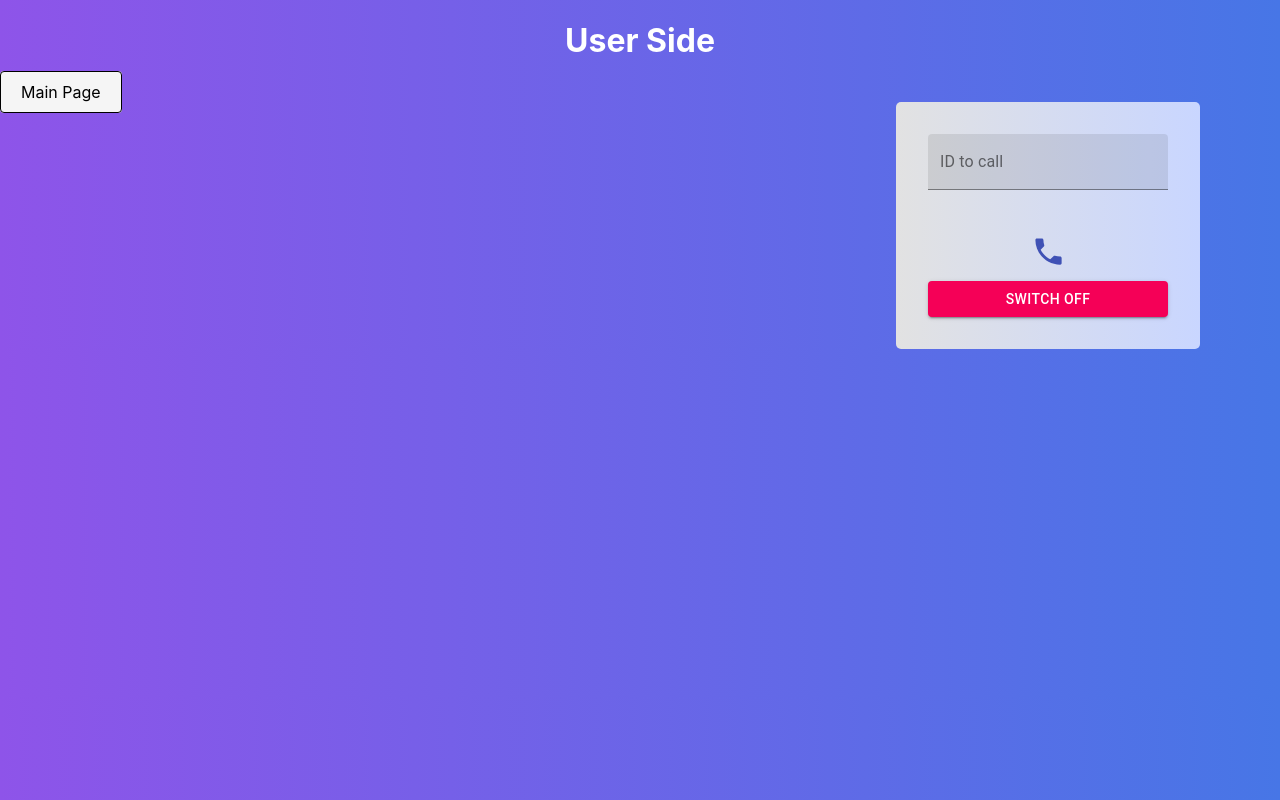
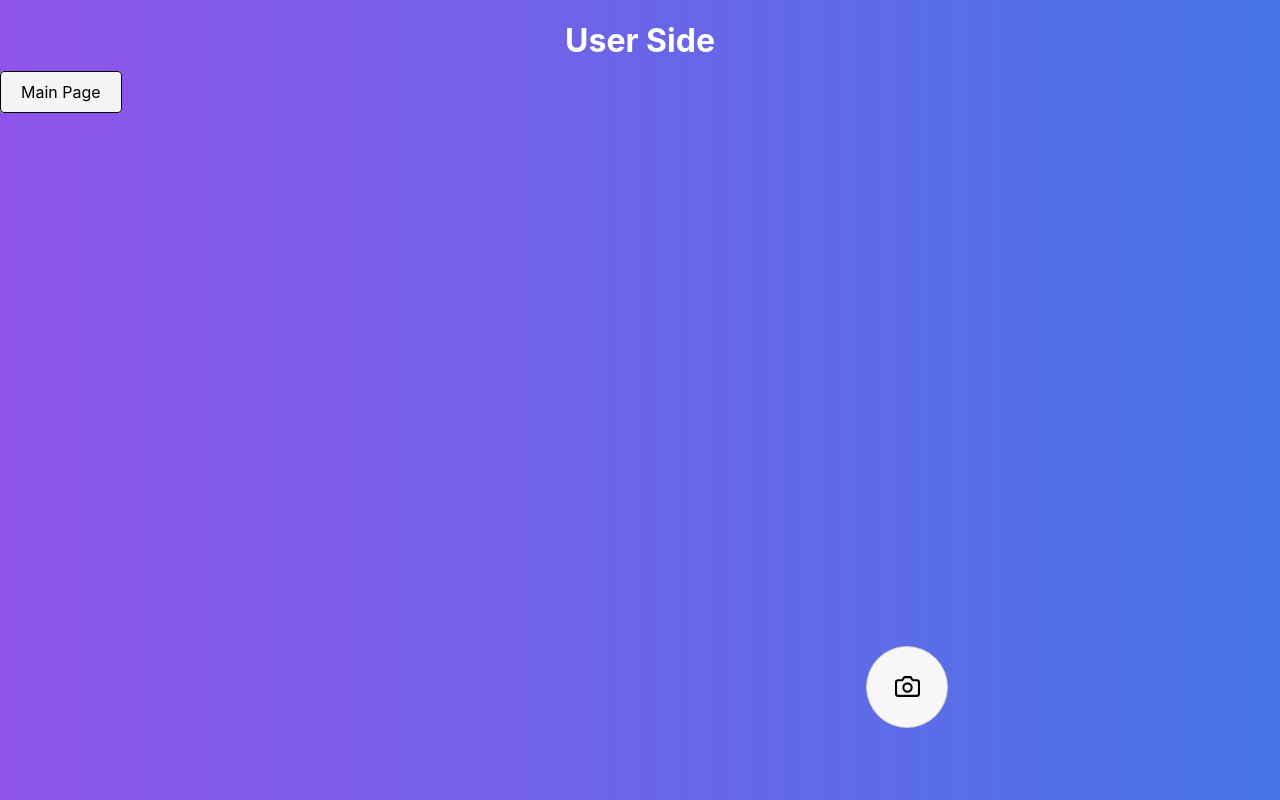
Before and after one commit to kodirov8788/socket-io-project, a React (Create React App) app: page /userside in a window 1280 px wide. Built offline with nearby package versions, Linux system fonts and the light colour scheme; no server answers.

Commit message:
commit 11

```diff
--- a/package.json
+++ b/package.json
@@ -14,6 +14,7 @@
     "react": "^17.0.2",
     "react-copy-to-clipboard": "^5.0.4",
     "react-dom": "^17.0.2",
+    "react-icons": "^4.3.1",
     "react-router-dom": "^6.0.2",
     "react-scripts": "4.0.3",
     "simple-peer": "^9.9.3",
--- a/src/AdminSide.js
+++ b/src/AdminSide.js
@@ -3,6 +3,8 @@ import Button from "@material-ui/core/Button";
 // import IconButton from "@material-ui/core/IconButton";
 // import TextField from "@material-ui/core/TextField";
 import AssignmentIcon from "@material-ui/icons/Assignment";
+import { FiCamera } from "react-icons/fi";
+import { HiChevronDoubleLeft } from "react-icons/hi";
 // import PhoneIcon from "@material-ui/icons/Phone";
 import React, { useEffect, useRef, useState } from "react";
 import { CopyToClipboard } from "react-copy-to-clipboard";
@@ -16,6 +18,8 @@ const port = localhost
   : "https://socket-io-herokuhost.herokuapp.com/";
 
 function AdminSide() {
+  const [click, setClick] = useState(false);
+
   const socket = io.connect(port);
   // console.log("socket", socket);
 
@@ -53,7 +57,6 @@ function AdminSide() {
       setLocate(true);
     }
   }, [location]);
-
   useEffect(() => {
     navigator?.mediaDevices
       .getUserMedia({ video: true, audio: true })
@@ -61,9 +64,7 @@ function AdminSide() {
         setStream(stream);
         myVideo.current.srcObject = stream;
       });
-
     // -------------------------
-
     // let customId = "0101";
     // socket.on("connect", () => {
     //   socket.emit("storeClientInfo", { customId: customId });
@@ -145,7 +146,7 @@ function AdminSide() {
       </Link>
       <div className="container">
         <div className="video-container">
-          <div className="video">
+          {/* <div className="video">
             {callAccess ? (
               <video
                 playsInline
@@ -157,7 +158,7 @@ function AdminSide() {
             ) : (
               ""
             )}
-          </div>
+          </div> */}
           {/* <div className="video">
             {callAccepted && !callEnded ? (
               <video
@@ -169,7 +170,7 @@ function AdminSide() {
             ) : null}
           </div> */}
         </div>
-        <div className="myId">
+        <div className={`myId ${click && "hover"}`}>
           {/* <TextField
             id="filled-basic"
             label="Name"
@@ -178,7 +179,34 @@ function AdminSide() {
             onChange={(e) => setName(e.target.value)}
             style={{ marginBottom: "20px" }}
           /> */}
-          <CopyToClipboard text={me} style={{ marginBottom: "2rem" }}>
+          <div className="video__container">
+            <Button
+              variant="contained"
+              color="secondary"
+              onClick={() => {
+                setClick(false);
+              }}
+            >
+              <HiChevronDoubleLeft />
+              Quit
+            </Button>
+            <div className="video">
+              {callAccess ? (
+                <video
+                  playsInline
+                  muted
+                  ref={myVideo}
+                  autoPlay
+                  style={{ width: "90%", margin: "0 5%" }}
+                />
+              ) : (
+                ""
+              )}
+            </div>
+          </div>
+
+          <div className="buttons">
+            <CopyToClipboard text={me}>
               <Button
                 variant="contained"
                 color="primary"
@@ -197,7 +225,11 @@ function AdminSide() {
           /> */}
             <div className="call-button">
               {callAccepted && !callEnded && (
-              <Button variant="contained" color="secondary" onClick={leaveCall}>
+                <Button
+                  variant="contained"
+                  color="secondary"
+                  onClick={leaveCall}
+                >
                   End Call
                 </Button>
                 // )
@@ -220,15 +252,24 @@ function AdminSide() {
               {callAccess ? "Switch off" : "Switch on"}
             </Button>
           </div>
+        </div>
         <div>
           {receivingCall && !callAccepted ? (
             <div className="caller">
-              <h1>{name} is calling...</h1>
+              <h1> is calling...</h1>
               <Button variant="contained" color="primary" onClick={answerCall}>
                 Answer
               </Button>
             </div>
           ) : null}
+        </div>
+        <div
+          className="main__CamereBtn"
+          onClick={() => {
+            setClick(!click);
+          }}
+        >
+          <FiCamera />
         </div>
       </div>
     </>
--- a/src/Adminside.css
+++ /dev/null
@@ -1,50 +0,0 @@
-.container {
-	display: grid;
-	grid-template-columns: 7fr 3fr;
-}
-
-.myId {
-	margin-right: 5rem;
-	border-radius: 5px;
-	background: #c9d6ff; /* fallback for old browsers */
-	background: -webkit-linear-gradient(to right, #e2e2e2, #c9d6ff); /* Chrome 10-25, Safari 5.1-6 */
-	background: linear-gradient(
-		to right,
-		#e2e2e2,
-		#c9d6ff
-	); /* W3C, IE 10+/ Edge, Firefox 16+, Chrome 26+, Opera 12+, Safari 7+ */
-
-	padding: 2rem;
-	display: grid;
-	justify-content: center;
-	align-content: center;
-}
-
-.call-button {
-	text-align: center;
-	margin-top: 2rem;
-}
-
-.video-container {
-	display: grid;
-	grid-template-columns: 1fr 1fr;
-	justify-content: center;
-	align-content: center;
-	margin-top: 10rem;
-	margin-left: 10rem;
-}
-
-.caller {
-	text-align: center;
-	color: #fff;
-}
-
-body {
-	background: #4776e6; /* fallback for old browsers */
-	background: -webkit-linear-gradient(to right, #8e54e9, #4776e6); /* Chrome 10-25, Safari 5.1-6 */
-	background: linear-gradient(
-		to right,
-		#8e54e9,
-		#4776e6
-	); /* W3C, IE 10+/ Edge, Firefox 16+, Chrome 26+, Opera 12+, Safari 7+ */
-}
--- a/src/App.css
+++ b/src/App.css
@@ -5,43 +5,51 @@
 }
 
 .myId {
-  margin-right: 5rem;
+  border: 1px solid ccc;
+  margin-right: 1rem;
   border-radius: 5px;
-  background: #c9d6ff; /* fallback for old browsers */
-  background: -webkit-linear-gradient(
-    to right,
-    #e2e2e2,
-    #c9d6ff
-  ); /* Chrome 10-25, Safari 5.1-6 */
-  background: linear-gradient(
-    to right,
-    #e2e2e2,
-    #c9d6ff
-  ); /* W3C, IE 10+/ Edge, Firefox 16+, Chrome 26+, Opera 12+, Safari 7+ */
-
-  padding: 2rem;
-  display: grid;
-  justify-content: center;
-  align-content: center;
+  height: 70vh;
+  margin-bottom: -1em;
+  transform: scale(0);
+  z-index: 0;
+  background-color: #f5f5f5;
+  transition: all 0.255s linear;
+  transform-origin: bottom left;
 }
 
-.call-button {
-  text-align: center;
-  margin-top: 2rem;
-}
-
-.video-container {
+/* .video-container {
   display: grid;
   grid-template-columns: 1fr 1fr;
   justify-content: center;
   align-content: center;
   margin-top: 10rem;
   margin-left: 10rem;
+} */
+.video__container {
+  height: 80%;
+  display: flex;
+  flex-direction: column;
+  /* align-items: center; */
 }
-
+.video__container button {
+  width: 100px;
+  margin: 20px !important;
+}
+.buttons {
+  display: flex;
+  justify-content: center;
+  align-items: center;
+  height: auto;
+  width: 100%;
+  height: 20%;
+}
 .caller {
-  text-align: center;
+  top: 0;
+  display: block;
   color: #fff;
+  position: absolute;
+  margin: 0 40%;
+  width: 200px;
 }
 
 body {
@@ -73,3 +81,38 @@ body {
   background: #ccc;
   color: rgb(185, 85, 85);
 }
+.main__CamereBtn {
+  width: 80px;
+  height: 80px;
+  background: #f7f7f7;
+  border: 1px solid #ccc;
+  display: flex;
+  justify-content: center;
+  align-items: center;
+  border-radius: 50%;
+  margin-left: -30px;
+  z-index: 1;
+}
+.main__userCamereBtn {
+  width: 80px;
+  height: 80px;
+  background: #f7f7f7;
+  border: 1px solid #ccc;
+  display: flex;
+  justify-content: center;
+  align-items: center;
+  border-radius: 50%;
+  margin-left: -30px;
+  z-index: 1;
+}
+.hover {
+  transform: scale(1);
+}
+.main__CamereBtn svg {
+  font-size: 25px;
+  cursor: pointer;
+}
+.main__userCamereBtn svg {
+  font-size: 25px;
+  cursor: pointer;
+}
--- a/src/UserSide.js
+++ b/src/UserSide.js
@@ -5,8 +5,10 @@ import TextField from "@material-ui/core/TextField";
 // import AssignmentIcon from "@material-ui/icons/Assignment";
 import PhoneIcon from "@material-ui/icons/Phone";
 import React, { useEffect, useRef, useState } from "react";
-// import { CopyToClipboard } from "react-copy-to-clipboard";
+import { CopyToClipboard } from "react-copy-to-clipboard";
 import Peer from "simple-peer";
+import { FiCamera } from "react-icons/fi";
+import { HiChevronDoubleLeft } from "react-icons/hi";
 import io from "socket.io-client";
 import "./App.css";
 import { Link, useLocation } from "react-router-dom";
@@ -21,6 +23,7 @@ const port = localhost
 const socket = io.connect(port);
 
 function UserSide() {
+  const [click, setClick] = useState(false);
   const location = useLocation();
   const [me, setMe] = useState("");
   const [stream, setStream] = useState();
@@ -133,7 +136,7 @@ function UserSide() {
       <div className="container">
         <div className="video-container">
           {/* <div className="video">
-            {stream && callAccess ? (
+            {callAccess ? (
               <video
                 playsInline
                 muted
@@ -145,21 +148,19 @@ function UserSide() {
               ""
             )}
           </div> */}
-          <div className="video">
+          {/* <div className="video">
             {callAccepted && !callEnded ? (
-              <>
-                <h1>Guest Video</h1>
               <video
                 playsInline
                 ref={userVideo}
                 autoPlay
                 style={{ width: "300px" }}
               />
-              </>
             ) : null}
+          </div> */}
         </div>
-        </div>
-        <div className="myId">
+        <div className="main__container">
+          <div className={`myId ${click && "hover"}`}>
             {/* <TextField
             id="filled-basic"
             label="Name"
@@ -168,7 +169,31 @@ function UserSide() {
             onChange={(e) => setName(e.target.value)}
             style={{ marginBottom: "20px" }}
           /> */}
-          {/* <CopyToClipboard text={me} style={{ marginBottom: "2rem" }}>
+            <div className="video__container">
+              <Button
+                variant="contained"
+                color="secondary"
+                onClick={() => {
+                  setClick(false);
+                }}
+              >
+                <HiChevronDoubleLeft />
+                Quit
+              </Button>
+              <div className="video">
+                {callAccepted && !callEnded ? (
+                  <video
+                    playsInline
+                    ref={userVideo}
+                    autoPlay
+                    style={{ width: "90%", margin: "0 5%" }}
+                  />
+                ) : null}
+              </div>
+            </div>
+
+            <div className="buttons">
+              {/* <CopyToClipboard text={me}>
               <Button
                 variant="contained"
                 color="primary"
@@ -187,7 +212,11 @@ function UserSide() {
               />
               <div className="call-button">
                 {callAccepted && !callEnded ? (
-              <Button variant="contained" color="secondary" onClick={leaveCall}>
+                  <Button
+                    variant="contained"
+                    color="secondary"
+                    onClick={leaveCall}
+                  >
                     End Call
                   </Button>
                 ) : (
@@ -209,15 +238,15 @@ function UserSide() {
                 {callAccess ? "Switch off" : "Switch on"}
               </Button>
             </div>
-        <div>
-          {/* {!callAccepted ? (
-            <div className="caller">
-              <h1> is calling...</h1>
-              <Button variant="contained" color="primary" onClick={answerCall}>
-                Answer
-              </Button>
           </div>
-          ) : null} */}
+          <div
+            className="main__userCamereBtn"
+            onClick={() => {
+              setClick(!click);
+            }}
+          >
+            <FiCamera />
+          </div>
         </div>
       </div>
     </>
--- a/src/Userside.css
+++ /dev/null
@@ -1,58 +0,0 @@
-.container {
-  display: grid;
-  grid-template-columns: 7fr 3fr;
-}
-
-.myId {
-  margin-right: 5rem;
-  border-radius: 5px;
-  background: #c9d6ff; /* fallback for old browsers */
-  background: -webkit-linear-gradient(
-    to right,
-    #e2e2e2,
-    #c9d6ff
-  ); /* Chrome 10-25, Safari 5.1-6 */
-  background: linear-gradient(
-    to right,
-    #e2e2e2,
-    #c9d6ff
-  ); /* W3C, IE 10+/ Edge, Firefox 16+, Chrome 26+, Opera 12+, Safari 7+ */
-
-  padding: 2rem;
-  display: grid;
-  justify-content: center;
-  align-content: center;
-}
-
-.call-button {
-  text-align: center;
-  margin-top: 2rem;
-}
-
-.video-container {
-  display: grid;
-  grid-template-columns: 1fr 1fr;
-  justify-content: center;
-  align-content: center;
-  margin-top: 10rem;
-  margin-left: 10rem;
-}
-
-.caller {
-  text-align: center;
-  color: #fff;
-}
-
-body {
-  background: #4776e6; /* fallback for old browsers */
-  background: -webkit-linear-gradient(
-    to right,
-    #8e54e9,
-    #4776e6
-  ); /* Chrome 10-25, Safari 5.1-6 */
-  background: linear-gradient(
-    to right,
-    #8e54e9,
-    #4776e6
-  ); /* W3C, IE 10+/ Edge, Firefox 16+, Chrome 26+, Opera 12+, Safari 7+ */
-}
```
Also changed, not shown: 1 other file (tests, documents, lock files or other folders). Lines whose indentation alone changed are shown as unchanged.
